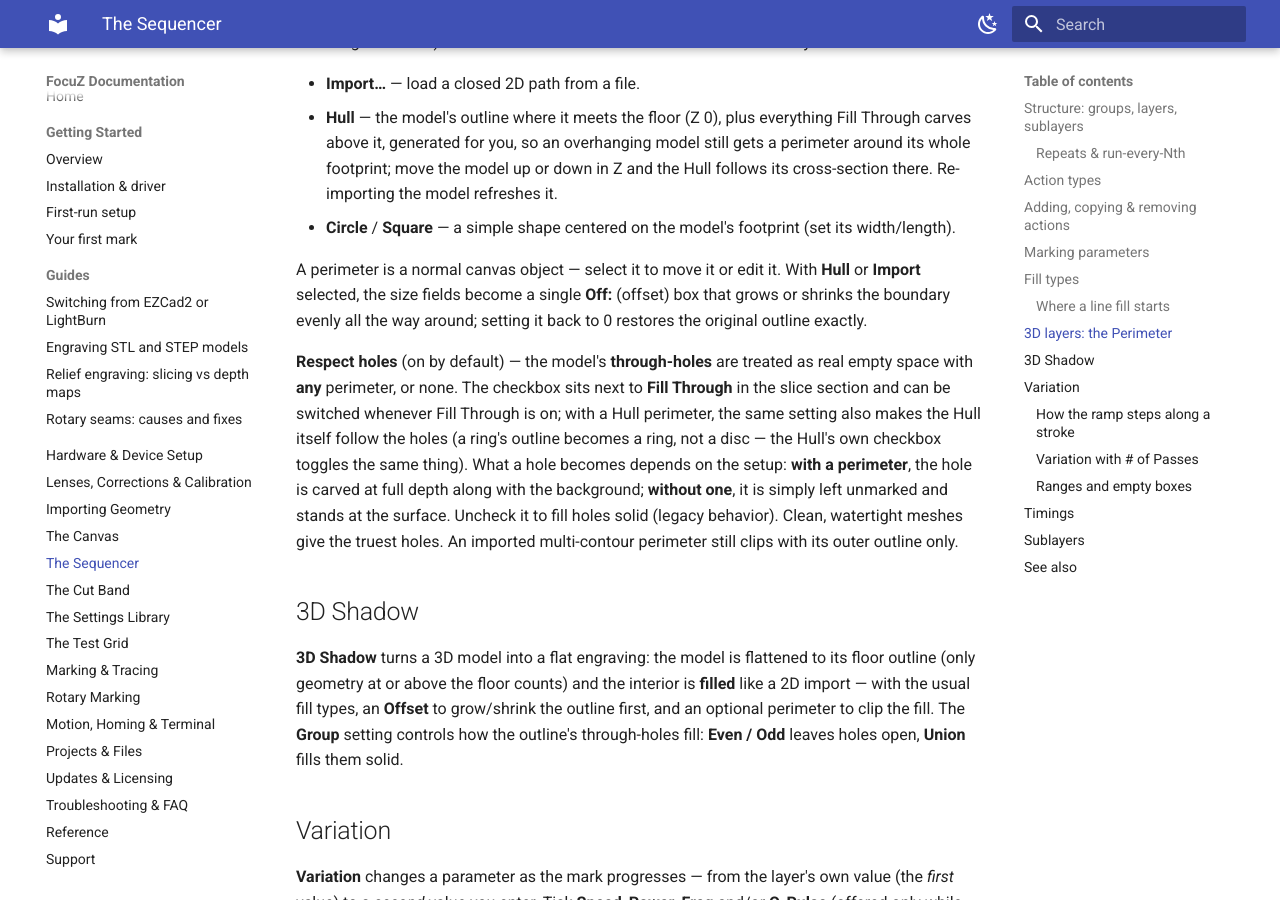
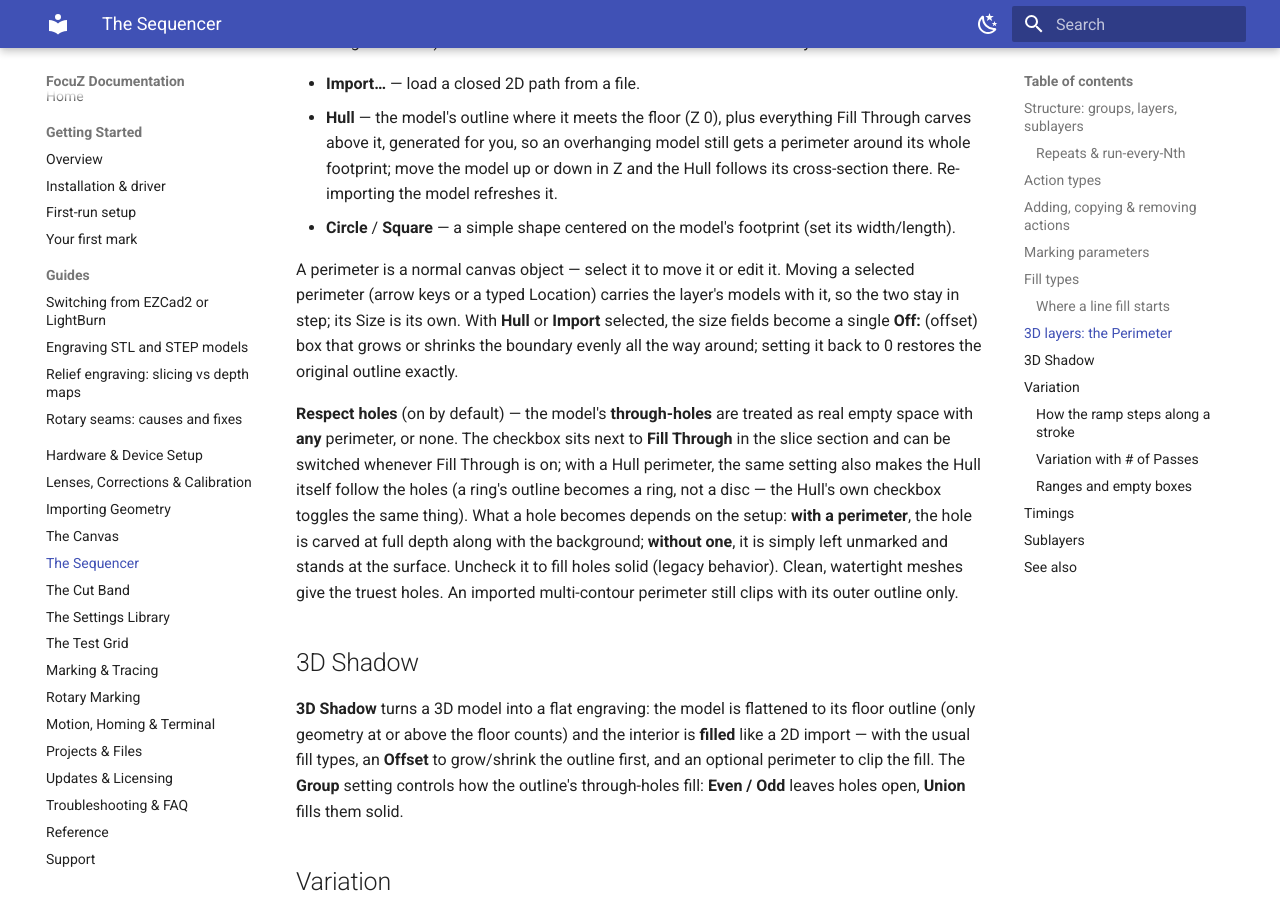
Before and after one commit to Lokahi-Shop/focuz-docs, an MkDocs documentation site: the page built from docs/sequencer.md, in a window 1280 px wide and 900 px high, scrolled down 7197 px. Built offline with MkDocs 1.6.1 and Material for MkDocs 9.7.7, drawn with Linux system fonts in a browser that asks for light colours.

Commit message:
Moving a perimeter carries the layer's models
Co-Authored-By: Claude Fable 5.1 <noreply@anthropic.com>

```diff
--- a/docs/sequencer.md
+++ b/docs/sequencer.md
@@ -259,7 +259,8 @@ gets carved). Pick a source from the **Perimeter ▾** menu on the layer:
   in Z and the Hull follows its cross-section there. Re-importing the model refreshes it.
 - **Circle** / **Square** — a simple shape centered on the model's footprint (set its width/length).
 
-A perimeter is a normal canvas object — select it to move it or edit it. With **Hull** or **Import**
+A perimeter is a normal canvas object — select it to move it or edit it. Moving a selected perimeter (arrow keys
+or a typed Location) carries the layer's models with it, so the two stay in step; its Size is its own. With **Hull** or **Import**
 selected, the size fields become a single **Off:** (offset) box that grows or shrinks the boundary evenly
 all the way around; setting it back to 0 restores the original outline exactly.
 
```
